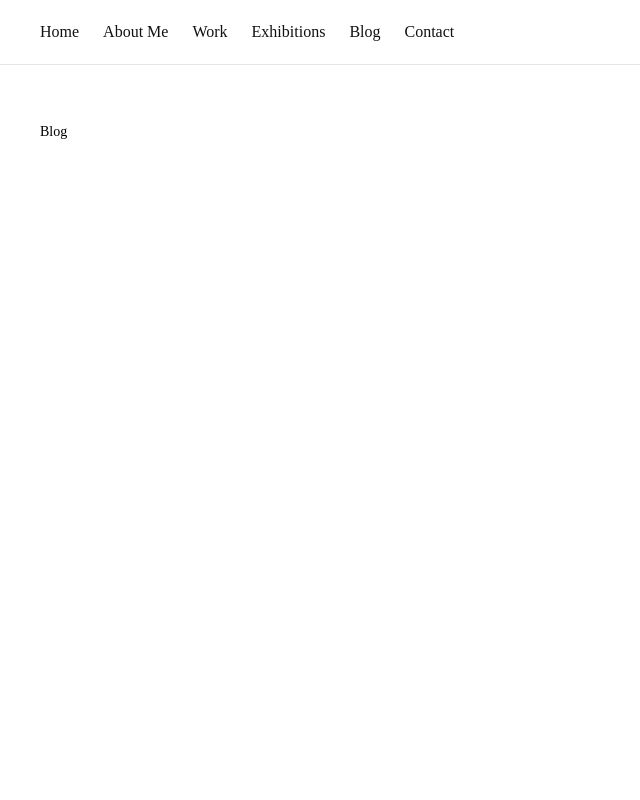
After one commit to dakerdenis/painter_cinecon, a Django app: page /ru/blog/ in a window 1280 px wide. The commit adds this page. Shown: the whole page, without its empty margins (0-640 px from the left). Run offline with Django 5.2, Linux system fonts and the light colour scheme.

Commit message:
added main page

```diff
--- /dev/null
+++ b/main/static/css/pages.css
@@ -0,0 +1,19 @@
+.page-header {
+    padding: 24px 40px;
+    border-bottom: 1px solid #e5e5e5;
+}
+
+.page-nav {
+    display: flex;
+    gap: 24px;
+}
+
+.page-nav a {
+    color: #111;
+    text-decoration: none;
+    font-size: 16px;
+}
+
+.page-main {
+    padding: 60px 40px;
+}
--- /dev/null
+++ b/main/templates/main/layouts/page.html
@@ -0,0 +1,32 @@
+<!DOCTYPE html>
+<html lang="{{ request.LANGUAGE_CODE }}">
+<head>
+    <meta charset="UTF-8">
+    <title>{% block title %}Painter Cinecon{% endblock %}</title>
+
+    {% load static %}
+
+    <link rel="stylesheet" href="{% static 'css/main.css' %}">
+    <link rel="stylesheet" href="{% static 'css/pages.css' %}">
+
+    {% block page_css %}{% endblock %}
+</head>
+<body>
+
+<header class="page-header">
+    <nav class="page-nav">
+        <a href="{% url 'home' %}">Home</a>
+        <a href="{% url 'about' %}">About Me</a>
+        <a href="{% url 'work' %}">Work</a>
+        <a href="{% url 'exhibitions' %}">Exhibitions</a>
+        <a href="{% url 'blog' %}">Blog</a>
+        <a href="{% url 'contact' %}">Contact</a>
+    </nav>
+</header>
+
+<main class="page-main">
+    {% block content %}{% endblock %}
+</main>
+
+</body>
+</html>
--- /dev/null
+++ b/main/templates/main/pages/blog.html
@@ -0,0 +1,14 @@
+{% extends "main/layouts/page.html" %}
+{% load static %}
+
+{% block title %}Blog{% endblock %}
+
+{% block page_css %}
+<link rel="stylesheet" href="{% static 'css/blog.css' %}">
+{% endblock %}
+
+{% block content %}
+<section class="blog-page">
+    <h1>Blog</h1>
+</section>
+{% endblock %}
--- a/main/urls.py
+++ b/main/urls.py
@@ -3,4 +3,10 @@ from . import views
 
 urlpatterns = [
     path('', views.home, name='home'),
+
+    path('about-me/', views.about, name='about'),
+    path('work/', views.work, name='work'),
+    path('exhibitions/', views.exhibitions, name='exhibitions'),
+    path('blog/', views.blog, name='blog'),
+    path('contact/', views.contact, name='contact'),
 ]
--- a/main/views.py
+++ b/main/views.py
@@ -2,3 +2,23 @@ from django.shortcuts import render
 
 def home(request):
     return render(request, 'main/home.html')
+
+
+def about(request):
+    return render(request, 'main/pages/about.html')
+
+
+def work(request):
+    return render(request, 'main/pages/work.html')
+
+
+def exhibitions(request):
+    return render(request, 'main/pages/exhibitions.html')
+
+
+def blog(request):
+    return render(request, 'main/pages/blog.html')
+
+
+def contact(request):
+    return render(request, 'main/pages/contact.html')
```
Also changed, not shown: main/templates/main/home.html (+6 -5 lines), main/templates/main/pages/about.html (added, +14 -0 lines), main/templates/main/pages/contact.html (added, +14 -0 lines), main/templates/main/pages/exhibitions.html (added, +14 -0 lines), main/templates/main/pages/work.html (added, +14 -0 lines).
